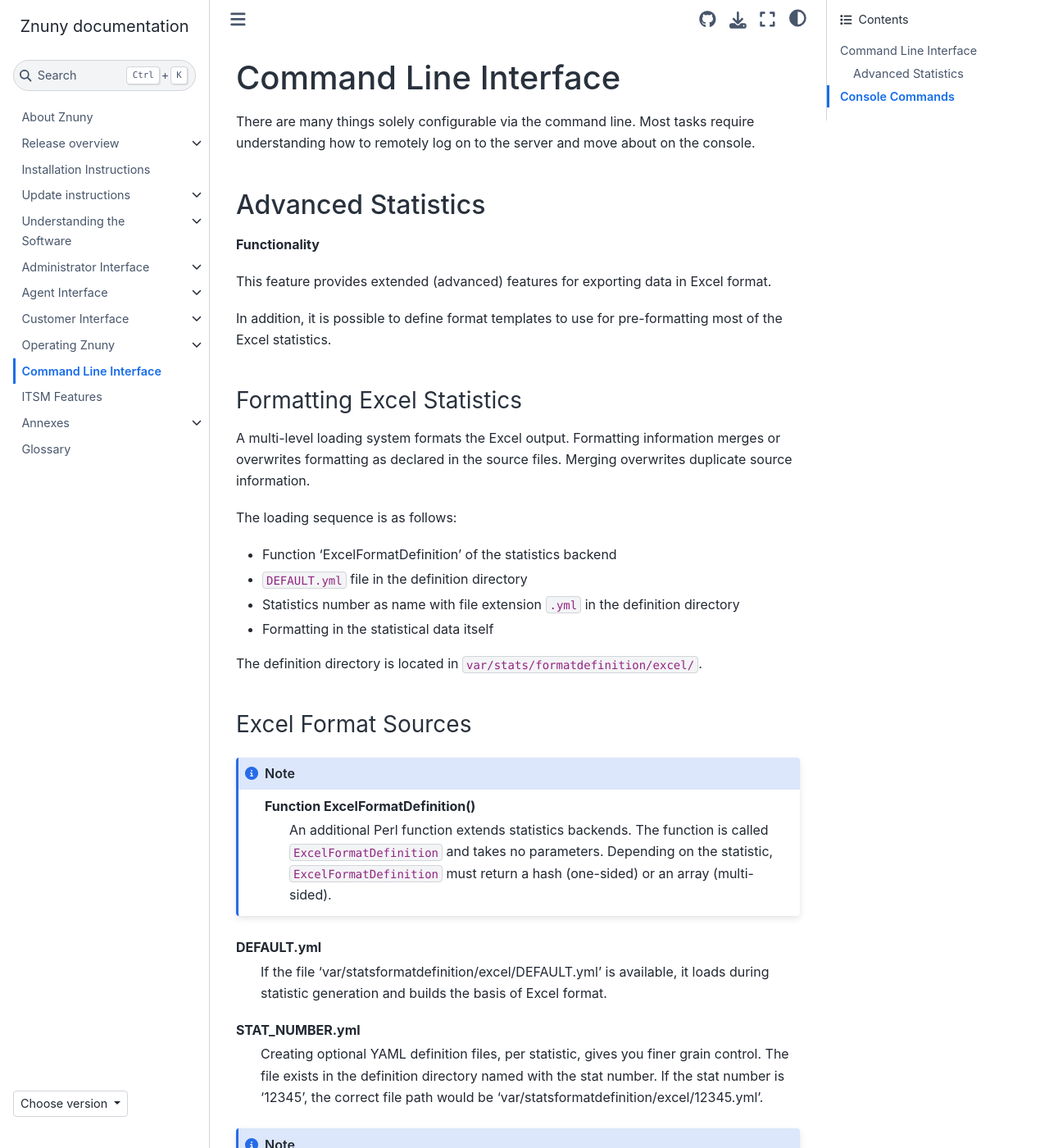
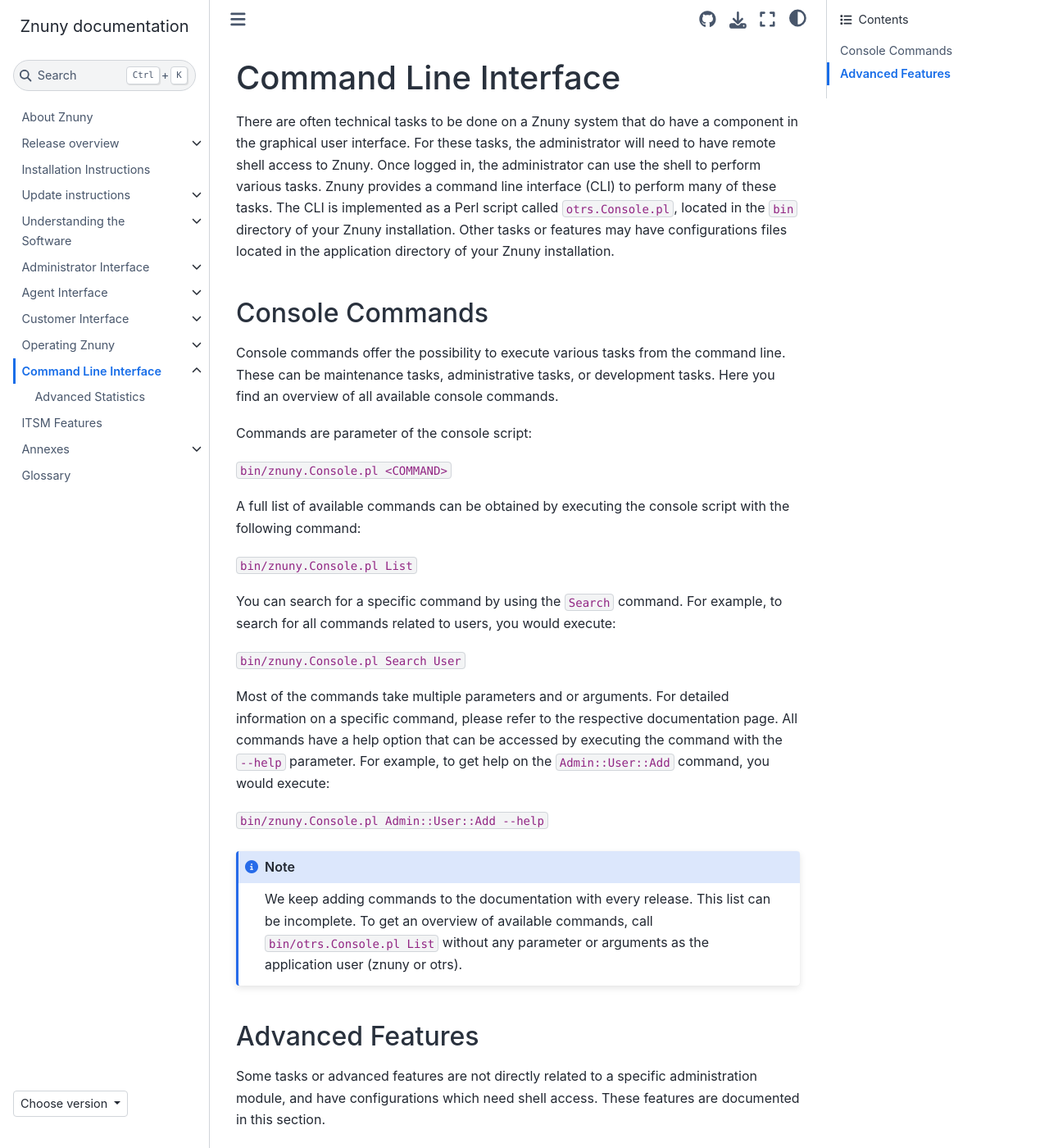
Before and after one commit to znuny/manual, a Sphinx documentation site: the page built from source/console/index.rst, in a window 1280 px wide and 1400 px high. Shown: the whole window at 82% size. Built offline with Sphinx 7.4.7 and the Sphinx Book theme 1.1.4, drawn with Linux system fonts in a browser that asks for light colours; some of the changed text lies outside the part shown.

Commit message:
Updated Command Line Chapter

```diff
--- a/source/admin/email/smtp_settings.rst
+++ b/source/admin/email/smtp_settings.rst
@@ -42,8 +42,7 @@
 
 .. important::
 
-    Before configuring dispatch via Graph, all mails that are still in the mail queue must be sent, otherwise they will be sent with encoding errors.
-    see ::ref:`pagenavigation console_maintenance`
+    Before configuring dispatch via Graph, all mails that are still in the mail queue must be sent, otherwise they will be sent with encoding errors. The Mail Queue can be managed using the console command. See more :ref:`pagenavigation console_index`.
 
 System Specific Settings
 ~~~~~~~~~~~~~~~~~~~~~~~~
--- a/source/admin/usermanagement/users/index.rst
+++ b/source/admin/usermanagement/users/index.rst
@@ -7,9 +7,6 @@
 .. image:: images/admin_users.png
     :alt: Admin Badge Users
 
-.. seealso::
-
-    The :ref:`Admin Console <PageNavigation console_admin>` for adding users over the command-line interface.
 
 Adding A New User
 *****************
--- a/source/annexes/entity_management/index.rst
+++ b/source/annexes/entity_management/index.rst
@@ -73,8 +73,3 @@
     :alt: Entity Actions
 
 You can perform various actions on entities, such as exporting, copying, or deleting them. These actions help you manage your entities effectively and keep your system organized.
-
-
-.. note::
-
-    It's also possible to export and import via ``bin/znuny.Console.pl``. For more information, refer to the :ref:`pagenavigation console_admin` documentation.
--- a/source/console/index.rst
+++ b/source/console/index.rst
@@ -3,216 +3,37 @@
 Command Line Interface
 ######################
 
-There are many things solely configurable via the command line. Most tasks require understanding how to remotely log on to the server and move about on the console.
-
-Advanced Statistics
-*******************
-.. _AdvancedFeatures excel-stat-formatting:
-
-**Functionality**
-
-This feature provides extended (advanced) features for exporting data in Excel format.
-
-In addition, it is possible to define format templates to use for pre-formatting most of the Excel statistics.
-
-Formatting Excel Statistics
-===========================
-
-A multi-level loading system formats the Excel output. Formatting information merges or overwrites formatting as declared in the source files. Merging overwrites duplicate source information.
-
-The loading sequence is as follows:
-
-* Function 'ExcelFormatDefinition' of the statistics backend
-* ``DEFAULT.yml`` file in the definition directory
-* Statistics number as name with file extension ``.yml`` in the definition directory
-* Formatting in the statistical data itself
-
-The definition directory is located in ``var/stats/formatdefinition/excel/``.
-
-Excel Format Sources
-=====================
-
-.. note::
-
-   Function ExcelFormatDefinition()
-      An additional Perl function extends statistics backends. The function is called ``ExcelFormatDefinition`` and takes no parameters. Depending on the statistic, ``ExcelFormatDefinition`` must return a hash (one-sided) or an array (multi-sided).
-
-DEFAULT.yml
-   If the file 'var/statsformatdefinition/excel/DEFAULT.yml' is available, it loads during statistic generation and builds the basis of Excel format.
-
-STAT_NUMBER.yml
-   Creating optional YAML definition files, per statistic, gives you finer grain control. The file exists in the definition directory named with the stat number. If the stat number is '12345', the correct file path would be 'var/statsformatdefinition/excel/12345.yml'.
-
-.. note::
-
-   Static Configuration
-      A purely technical possibility. It comes into play when calling the function 'Array2Excel' of the Excel backend. Alternatively, pass a hash structure into the key 'Value. Formatting information is stored in individual keys. A section of the structure could then look as follows:
-
-.. code-block::
-
-    {
-        Value => 'Service',
-        Width => 12,
-        Heigth => 10,
-        Format => {
-            right => 1,
-            bottom => 1,
-            bg_color => 'silver
-            valign => 'vcenter',
-            align => 'center',
-        }
-    },
-
-.. note::
-
-   Custom formatting
-      Using the function ``ExcelFormatDefinition`` to include own formatting. Using the parameter ``MergeFormatDefinitions`` in your statistic. ``MergeFormatDefinitions`` includes changes from the statistics in the default formatting.
-
-.. code-block::
-
-   sub ExcelFormatDefinition {
-       my ( $Self, %Param ) = @_;
-
-       return {
-           MergeFormatDefinitions' => 1,
-           'J' => {
-               "Width" => "15",
-               'Format' => {
-                   "right" => 1,
-                   "bottom" => 1,
-                   "bg_color" => "silver",
-                   "valign" => "vcenter",
-                   align => 'center',
-               },
-           },
-           'D' => {
-               Width => '12'.
-           },
-           'H' => {
-               "Width" => "40
-           },
-           'K' => {
-               Width => '16'.
-           },
-       };
-   };
-
-**An example:**
-
-To test this functionality, rename the distribution example file.
-
-.. code-block:: shell
-
-    su - <APP_USER>
-    cd var/stats/formatdefinition/excel
-    cp 10001.example.yml.dist 10001.yml
-
-Then you can run the stat 10001 (default on a new system). The resulting image is seen below.
-
-.. image:: images/stat_format_example.png
-    :alt: Statistic example
-    :width: 960 px
-
-**Basics:**
-
-The basic formatting options are shown in the example file. There are special named worksheet options, and you can address any column, row or individual cell.
-
-.. code-block:: yaml
-
-    ---
-    Name: Worksheet 12345
-    FreezePanes:
-      - Column: 0
-        Row: 1
-    1:
-      Format:
-        align: center
-        bg_color: silver
-        bold: 1
-        border: 1
-        valign: vcenter
-    D:
-      Format:
-        align: center
-        bold: 1
-        color: red
-        valign: vcenter
-    H:
-      Format:
-        align: center
-        bold: 1
-        bg_color: ccffff
-        color: ED053B
-        valign: vcenter
-    B3:
-      Format:
-        bold: 1
-    LASTROW:
-      Format:
-        bold: 1
-        bottom: 1
-    LASTCOLUMN:
-      Format:
-        border: 1
-
-Each YML element should be a column, row, or cell. The formatting options are methods of the module the complete list is shown below.
-The values for each method are found in the documentation as well. Let's take `set_font_shadow <https://metacpan.org/pod/Excel::Writer::XLSX#set_underline()>`_ for example. To set this for the entire tenth column, the following would be added to the YML file.
-
-.. code-block:: YAML
-
-    10:
-      Format:
-        underline: 2
-
-**Keys for columns, rows and cells:**
-
-A, B, C, ..., AA, ..., GD, ...
-    Column labels are always letters.
-
-1, 2, 3, ..., 10, ...
-    Rows are always numbers.
-
-A1, B3, ..., CC33, ...
-    Cells are always in column row format.
-
-**Optional Named Keys:**
-
-Name
-    The name of the worksheet.
-FreezePanes
-    An option to allow you to set the panes to lock at a specific row and column.
-LASTROW
-    This option should only be used if a sum row is selected in the statistic.
-LASTCOLUMN
-    This option should only be used if a sum column is selected in the statistic.
-
-
-Further details
-================
-
-Read more about this feature and format requirements:
-
-* `YAML format <https://de.wikipedia.org/wiki/YAML>`_
-* `Format options <https://metacpan.org/pod/Excel::Writer::XLSX#CELL-FORMATTING>`_
+There are often technical tasks to be done on a Znuny system that do have a component in the graphical user interface. For these tasks, the administrator will need to have remote shell access to Znuny. Once logged in, the administrator can use the shell to perform various tasks. Znuny provides a command line interface (CLI) to perform many of these tasks. The CLI is implemented as a Perl script called ``otrs.Console.pl``, located in the ``bin`` directory of your Znuny installation. Other tasks or features may have configurations files located in the application directory of your Znuny installation.
 
 Console Commands
-################
+****************
 
-Here you find the list of new console commands, added over the releases.
+Console commands offer the possibility to execute various tasks from the command line. These can be maintenance tasks, administrative tasks, or development tasks. Here you find an overview of all available console commands.
 
-Console commands help automate processes using scripts to manage Znuny, without using a GUI.
-
-Commands are parameter of the console:
+Commands are parameter of the console script:
 
 ``bin/znuny.Console.pl <COMMAND>``
 
-Most of the commands take multiple parameters.
+A full list of available commands can be obtained by executing the console script with the following command:
 
-.. note::   We keep adding commands to the documentation with every release. This list can be incomplete. To get an overview of available commands, call ``bin/znuny.Console.pl`` without any parameter as the application user (znuny or otrs).
+``bin/znuny.Console.pl List``
+
+You can search for a specific command by using the ``Search`` command. For example, to search for all commands related to users, you would execute:
+
+``bin/znuny.Console.pl Search User``
+
+Most of the commands take multiple parameters and or arguments. For detailed information on a specific command, please refer to the respective documentation page. All commands have a help option that can be accessed by executing the command with the ``--help`` parameter. For example, to get help on the ``Admin::User::Add`` command, you would execute:
+
+``bin/znuny.Console.pl Admin::User::Add --help``
+
+.. note::   We keep adding commands to the documentation with every release. This list can be incomplete. To get an overview of available commands, call ``bin/otrs.Console.pl List`` without any parameter or arguments as the application user (znuny or otrs).
+
+
+Advanced Features
+*****************
+Some tasks or advanced features are not directly related to a specific administration module, and have configurations which need shell access. These features are documented in this section.
 
 .. toctree::
    :maxdepth: 2
 
-   admin
-   development
-   maintenance
+   advanced_stats
```
Also changed, not shown: source/console/admin.rst (deleted, +0 -39 lines), source/console/advanced_stats.rst (added, +189 -0 lines), source/console/development.rst (deleted, +0 -15 lines), source/console/maintenance.rst (deleted, +0 -14 lines).
